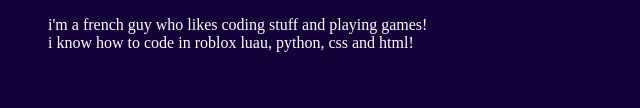
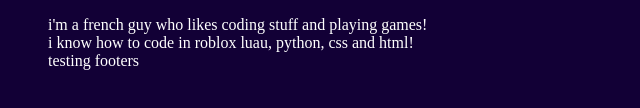
Before and after one commit to noxio90/noxios.vercel.app, a plain HTML site: page index.html in a window 1280 px wide. Shown: the part 220-328 px from the top of the page, without its empty margins (208-848 px from the left). Drawn offline with Linux system fonts and the light colour scheme; a web font is replaced by a local one.

Commit message:
footer testing

```diff
--- a/index.html
+++ b/index.html
@@ -7,4 +7,5 @@
     <h3>about me</h3>
     i'm a french guy who likes coding stuff and playing games!<br>
     i know how to code in roblox luau, python, css and html!<br>
+    <footer>testing footers</footer>
 </body>
```
